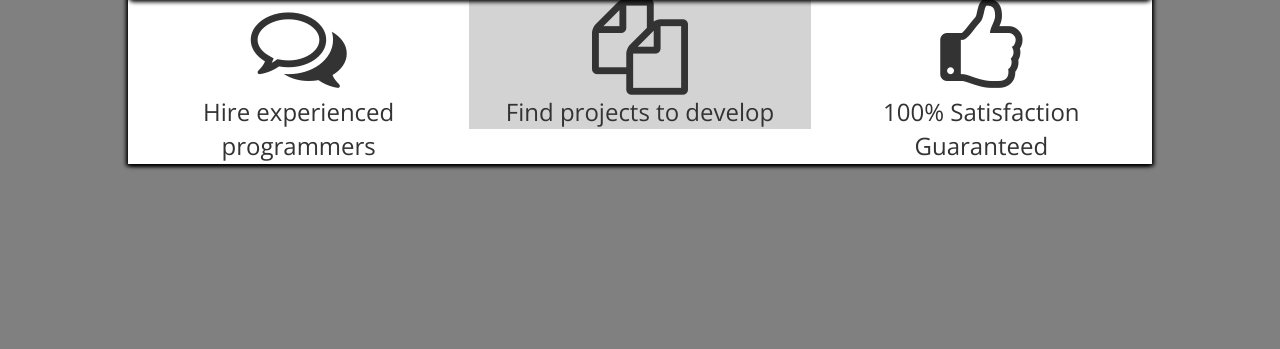
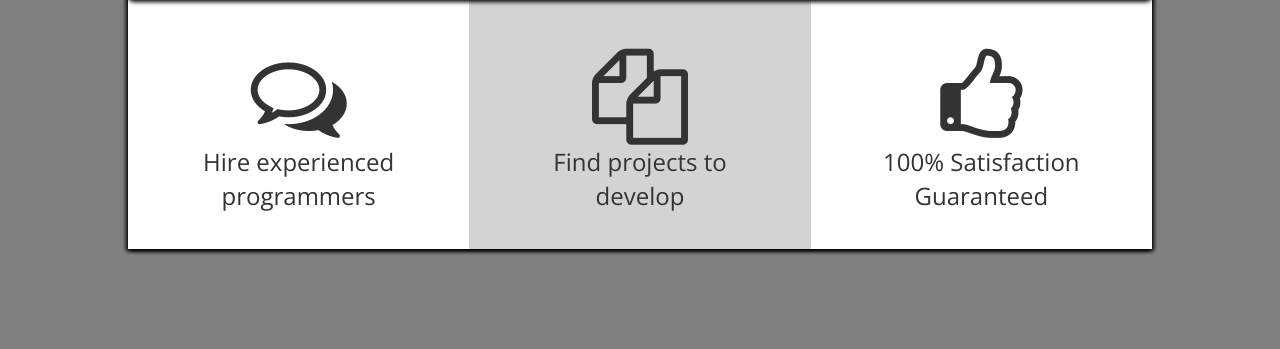
Before and after one commit to jamesw8/PVJ-Turk, a Flask app: page / in a window 1280 px wide. Shown: the part 451-800 px from the top of the page. Run offline with Flask 2, Linux system fonts and the light colour scheme; some libraries are stand-ins or nearby versions.

Commit message:
Fix front page styling

```diff
--- a/static/css/styles.css
+++ b/static/css/styles.css
@@ -25,7 +25,8 @@
 .feature-text {
 	position: relative;
 	width: 100%;
-	height: 100%;
+	padding: 50px;
+	height: 250px;
 	margin: auto auto;
 	font-family: Open Sans;
 	font-size: 24px;
```
